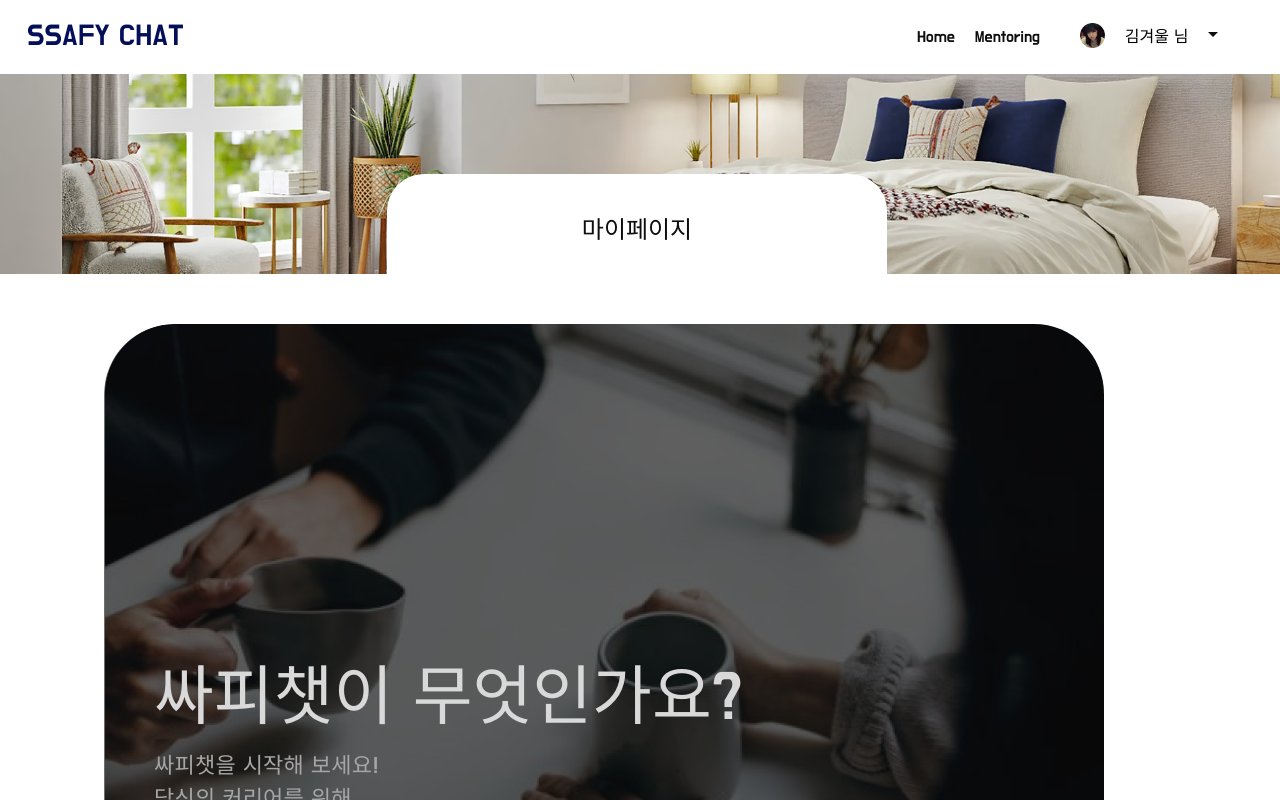
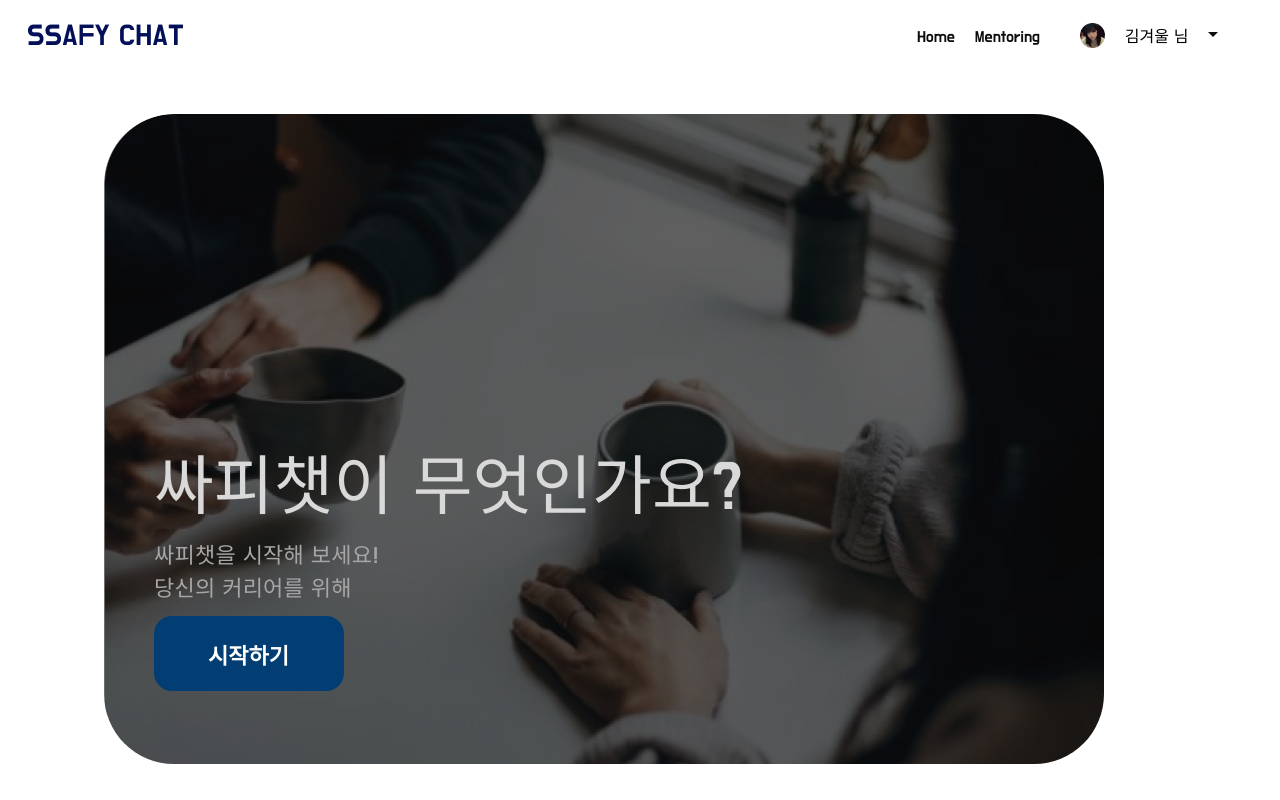
Before and after one commit to mg-glter/SSAFYCHAT, a React (Create React App) app in the folder front/: page /index in a window 1280 px wide. Shown: the top 800 px of the page. Built offline with nearby package versions, Linux system fonts and the light colour scheme.

Commit message:
[Style] 메인 페이지 수정 : Banner component 삭제

```diff
--- a/front/src/pages/MainPage.tsx
+++ b/front/src/pages/MainPage.tsx
@@ -7,7 +7,6 @@ function MainPage (){
     return (
         <div>
             <Header></Header>
-            <Banner name="마이페이지" imgName="banner1"></Banner>
             <MainContainer></MainContainer>
             <Footer></Footer>
         </div>
```
